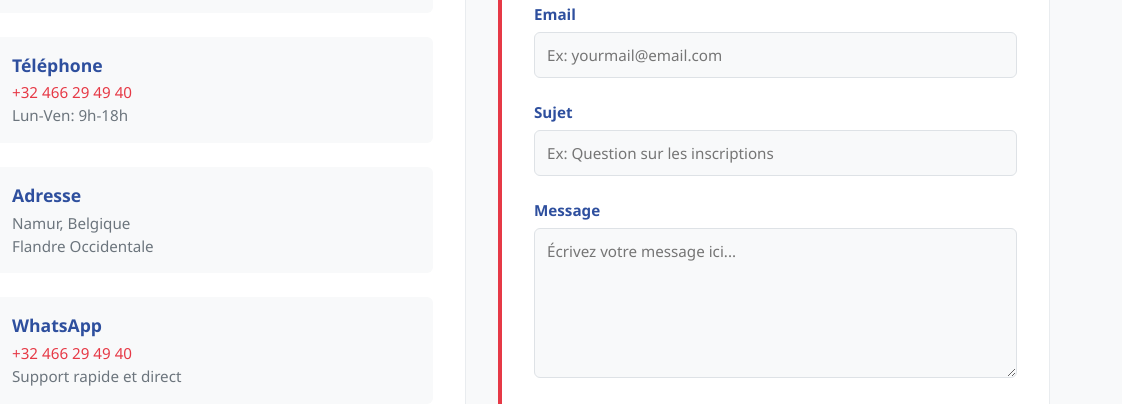
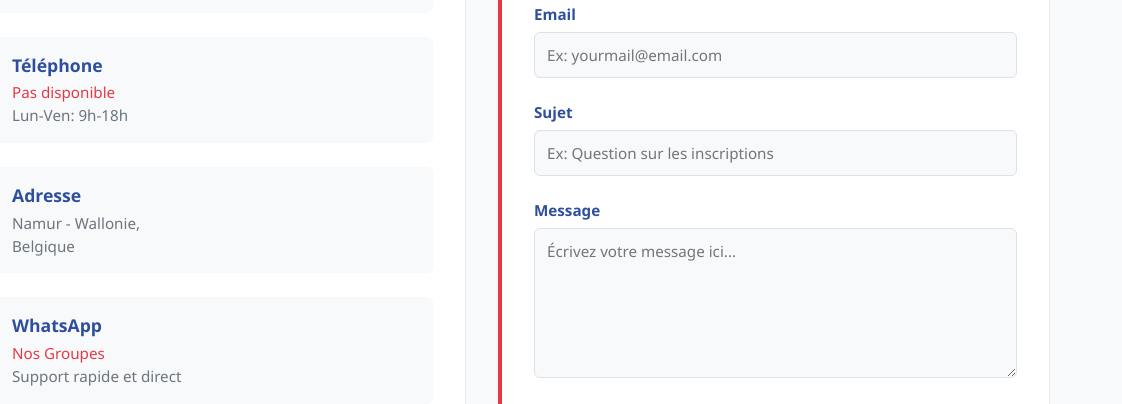
Before and after one commit to Yussri-dev/EtudesEnBelgique, a plain HTML site: page contact.html in a window 1280 px wide. Shown: the part 606-1010 px from the top of the page, 158-1280 px from the left. Drawn offline with nearby package versions, Linux system fonts and the light colour scheme.

Commit message:
update contact

```diff
--- a/contact.html
+++ b/contact.html
@@ -40,7 +40,7 @@
                     <i class="fas fa-phone"></i>
                     <div class="contact-item-content">
                         <h3>Téléphone</h3>
-                        <p><a href="tel:+32466294940">+32 466 29 49 40</a></p>
+                        <p><a href="tel:+32466294940">Pas disponible</a></p>
                         <p>Lun-Ven: 9h-18h</p>
                     </div>
                 </div>
@@ -49,8 +49,8 @@
                     <i class="fas fa-map-marker-alt"></i>
                     <div class="contact-item-content">
                         <h3>Adresse</h3>
-                        <p>Namur, Belgique</p>
-                        <p>Flandre Occidentale</p>
+                        <p>Namur - Wallonie,</p>
+                        <p>Belgique</p>
                     </div>
                 </div>
 
@@ -58,7 +58,8 @@
                     <i class="fab fa-whatsapp"></i>
                     <div class="contact-item-content">
                         <h3>WhatsApp</h3>
-                        <p><a href="https://wa.me/32466294940">+32 466 29 49 40</a></p>
+
+                        <p><a href="groupes.html">Nos Groupes</a></p>
                         <p>Support rapide et direct</p>
                     </div>
                 </div>
```
